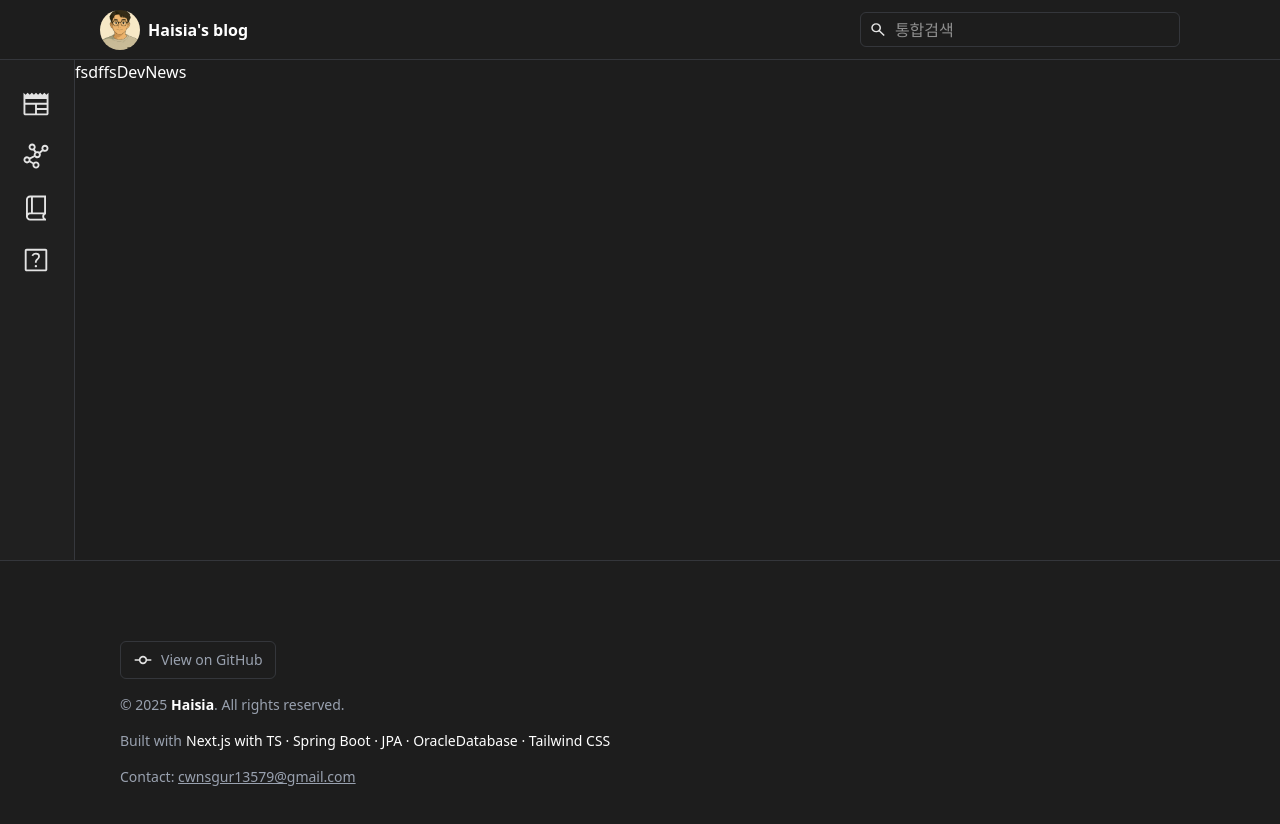
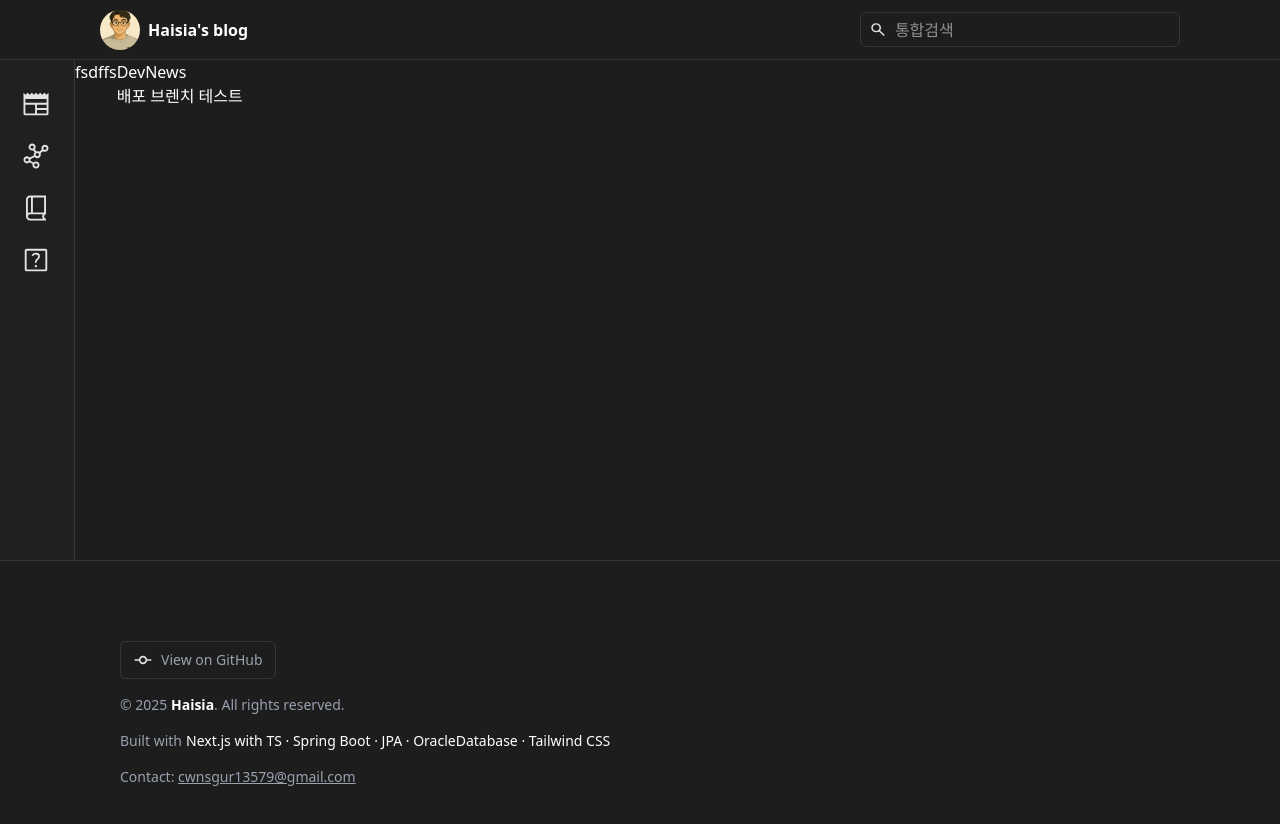
Before and after one commit to Haisia/project-blog-next, a Next.js app: page /projectlog in a window 1280 px wide. Shown: the top 824 px of the page. Built offline with nearby package versions, Linux system fonts and the light colour scheme.

Commit message:
테스트: 버셀배포브렌치 테스트

```diff
--- a/src/app/projectlog/page.tsx
+++ b/src/app/projectlog/page.tsx
@@ -4,6 +4,7 @@ const Page = () => {
   return (
     <>
       <h1>DevNews</h1>
+      <div>배포 브렌치 테스트</div>
     </>
   );
 }
```
